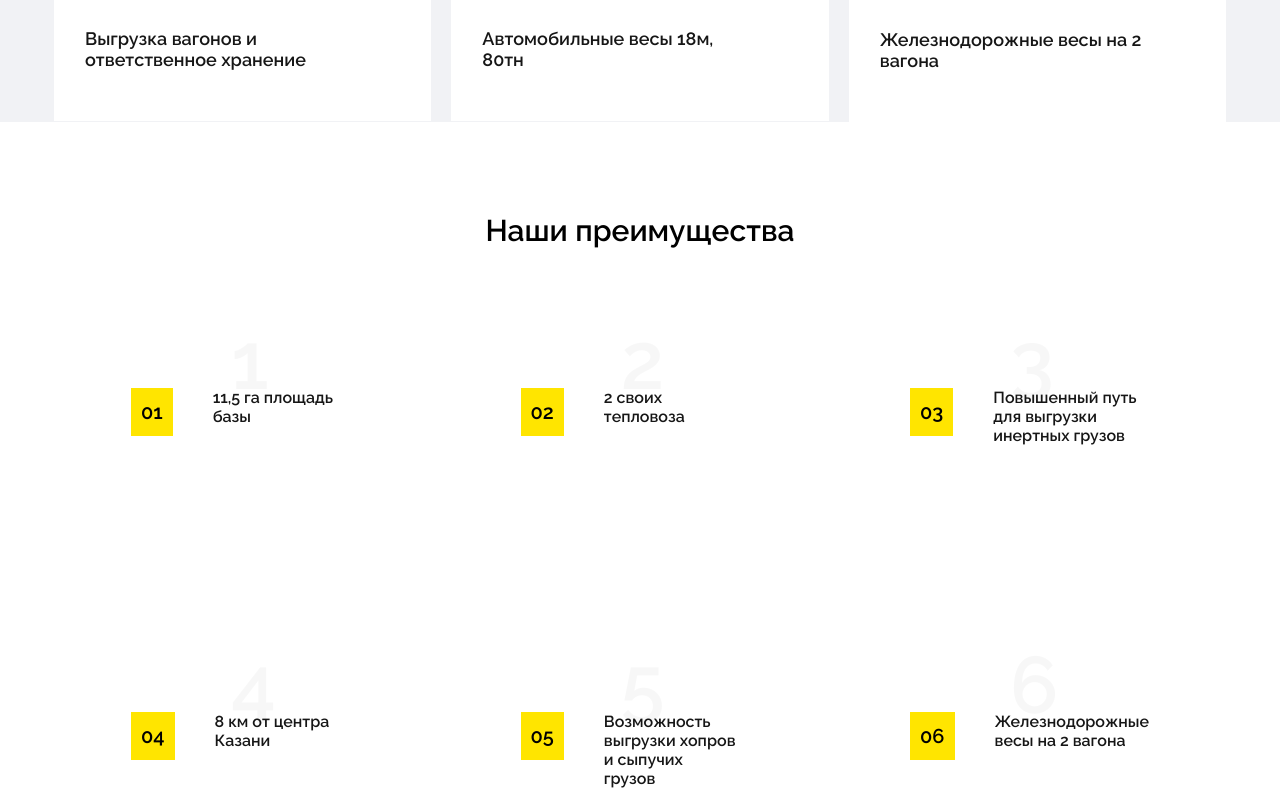
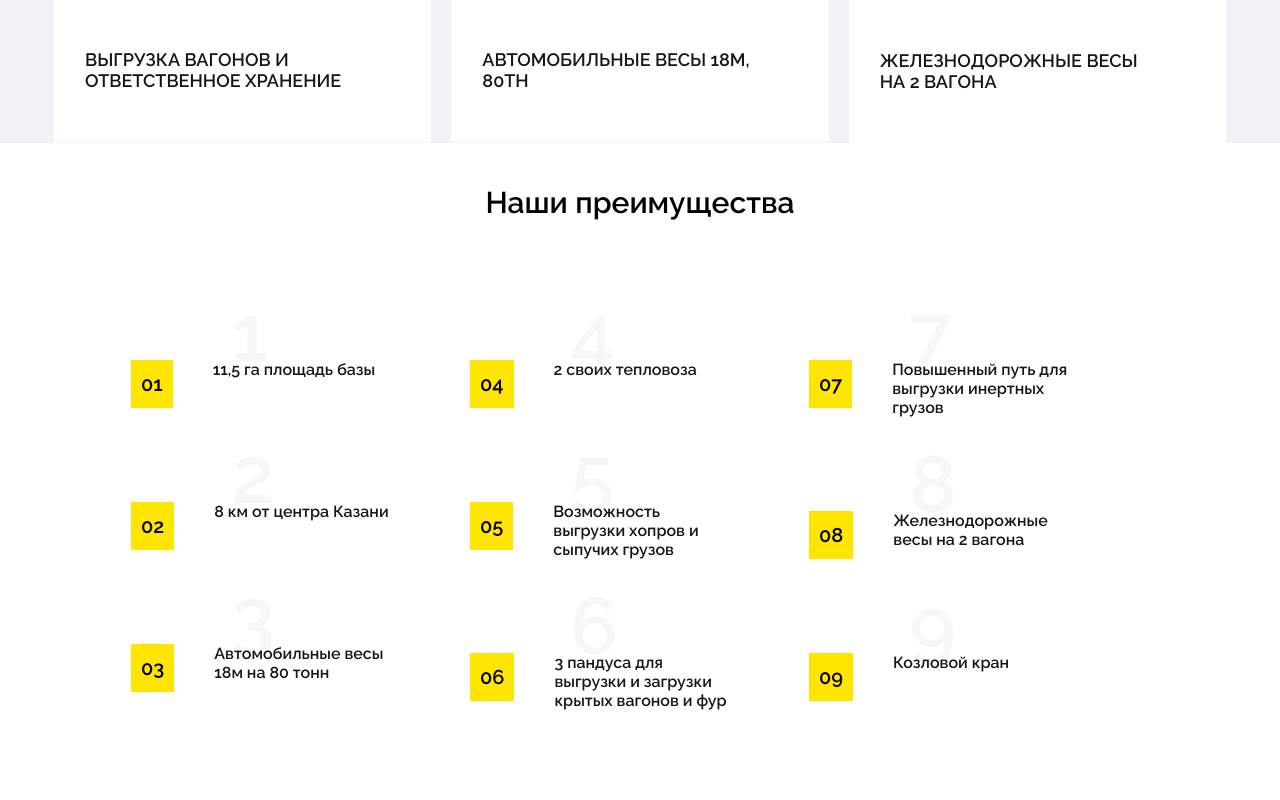
Before and after one commit to Antonio233444/veles, a website: page docs/index.html in a window 1280 px wide. Shown: the part 2320-3120 px from the top of the page. Drawn offline with nearby package versions, Linux system fonts and the light colour scheme.

Commit message:
Создание сетки

```diff
--- a/app/scss/blocks/advantages.scss
+++ b/app/scss/blocks/advantages.scss
@@ -10,21 +10,43 @@
 
 
 .advantages__body {
-    display: grid;
-    grid-template-columns: repeat(3 , 1fr);
-    grid-gap: 173px;
+    // display: grid;
+    // grid-template-columns: repeat(3 , 1fr);
     // grid-column-gap: 173px;
     // grid-row-gap: 85px;
+    display: flex;
+    flex-wrap: wrap;
+    width: 100%;
     counter-reset: items;
     list-style-type: none;
 }
 
-@media screen and(max-width: 576px) {
-    .advantages__body {
-        grid-template-columns: repeat(1 , 1fr);
-        grid-row-gap: 35px;
+
+
+.advantages__body-column {
+    width: 33.3%;
+}
+
+
+
+
+@media screen and(max-width: 758px) {
+    .advantages__body-column {
+        width: 50%;
+    }
+
+    .advantages__item {
+        margin-bottom: 35px;
     }
 }
+
+@media screen and(max-width: 576px) {
+    .advantages__body-column {
+        width: 100%;
+    }
+}
+
+
 
 .advantages__item {
     &:before {
--- a/app/scss/blocks/container.scss
+++ b/app/scss/blocks/container.scss
@@ -9,7 +9,7 @@
     // max-width: 1025px;
     // margin: 0 auto;
     margin-bottom: 143px;
-    padding: 91px 111px;
+    padding: 42px 111px;
 }
 
 .feedback__container {
--- a/app/scss/blocks/service.scss
+++ b/app/scss/blocks/service.scss
@@ -48,6 +48,7 @@
 
 .service__item-text {
     @include font(18px, 21px, 600);
+    text-transform: uppercase;
     color: $secondary-color;
     padding: 63px 79px 51px 31px;
 }
--- a/docs/index.html
+++ b/docs/index.html
@@ -232,6 +232,7 @@
         <div class="container">
             <h2 class="advantages__title">Наши преимущества</h2>
             <ul class="advantages__body">
+                <div class="advantages__body-column">
                     <li class="advantages__item">
                         <div class="advantages__item-body">
                             <div class="advantages__number">01</div>
@@ -241,19 +242,21 @@
                     <li class="advantages__item">
                         <div class="advantages__item-body">
                             <div class="advantages__number">02</div>
-                        <div class="advantages__text">2 своих тепловоза</div>
+                            <div class="advantages__text">8 км от центра Казани</div>
                         </div>
                     </li>
                     <li class="advantages__item">
                         <div class="advantages__item-body">
                             <div class="advantages__number">03</div>
-                        <div class="advantages__text">Повышенный путь для выгрузки инертных грузов</div>
+                            <div class="advantages__text">Автомобильные весы 18м на 80 тонн</div>
                         </div>
                     </li>
+                </div>
+                <div class="advantages__body-column">
                     <li class="advantages__item">
                         <div class="advantages__item-body">
                             <div class="advantages__number">04</div>
-                        <div class="advantages__text">8 км от центра Казани</div>
+                            <div class="advantages__text">2 своих тепловоза</div>
                         </div>
                     </li>
                     <li class="advantages__item">
@@ -265,19 +268,21 @@
                     <li class="advantages__item">
                         <div class="advantages__item-body">
                             <div class="advantages__number">06</div>
-                        <div class="advantages__text">Железнодорожные весы на 2 вагона</div>
+                            <div class="advantages__text">3 пандуса для выгрузки и загрузки крытых вагонов и фур</div>
                         </div>
                     </li>
+                </div>
+                <div class="advantages__body-column">
                     <li class="advantages__item">
                         <div class="advantages__item-body">
                             <div class="advantages__number">07</div>
-                        <div class="advantages__text">Автомобильные весы 18м на 80 тонн</div>
+                            <div class="advantages__text">Повышенный путь для выгрузки инертных грузов</div>
                         </div>
                     </li>
                     <li class="advantages__item">
                         <div class="advantages__item-body">
                             <div class="advantages__number">08</div>
-                        <div class="advantages__text">3 пандуса для выгрузки и загрузки крытых вагонов и фур
+                            <div class="advantages__text">Железнодорожные весы на 2 вагона
                             </div>
                         </div>
                     </li>
@@ -287,10 +292,11 @@
                             <div class="advantages__text">Козловой кран</div>
                         </div>
                     </li>
+                </div>
             </ul>
         </div>
     </section>
-    <!-- <section class="map">
+    <section class="map">
         <div class="map__container container">
             <h2 class="map__title">Карта территорий</h2>
             <div class="map__image">
@@ -357,8 +363,8 @@
                 </div>
             </div>
         </div>
-    </div> -->
-    <!-- <footer class="footer">
+    </div>
+    <footer class="footer">
         <div class="footer__container container">
             <a href="#" class="footer__logo logo">
                 <img src="img/logo.svg" class="img logo__img" width="96" height="36" alt="Logo">
@@ -388,7 +394,7 @@
                 </div>
             </div>
         </div>
-    </footer> -->
+    </footer>
     <script>
         const burger = document.querySelector('.js-burger');
         const body = document.querySelector('.js-body');
```
Also changed, not shown: app/html/index.html (+16 -10 lines), docs/css/main.css. Lines whose indentation alone changed are shown as unchanged.
